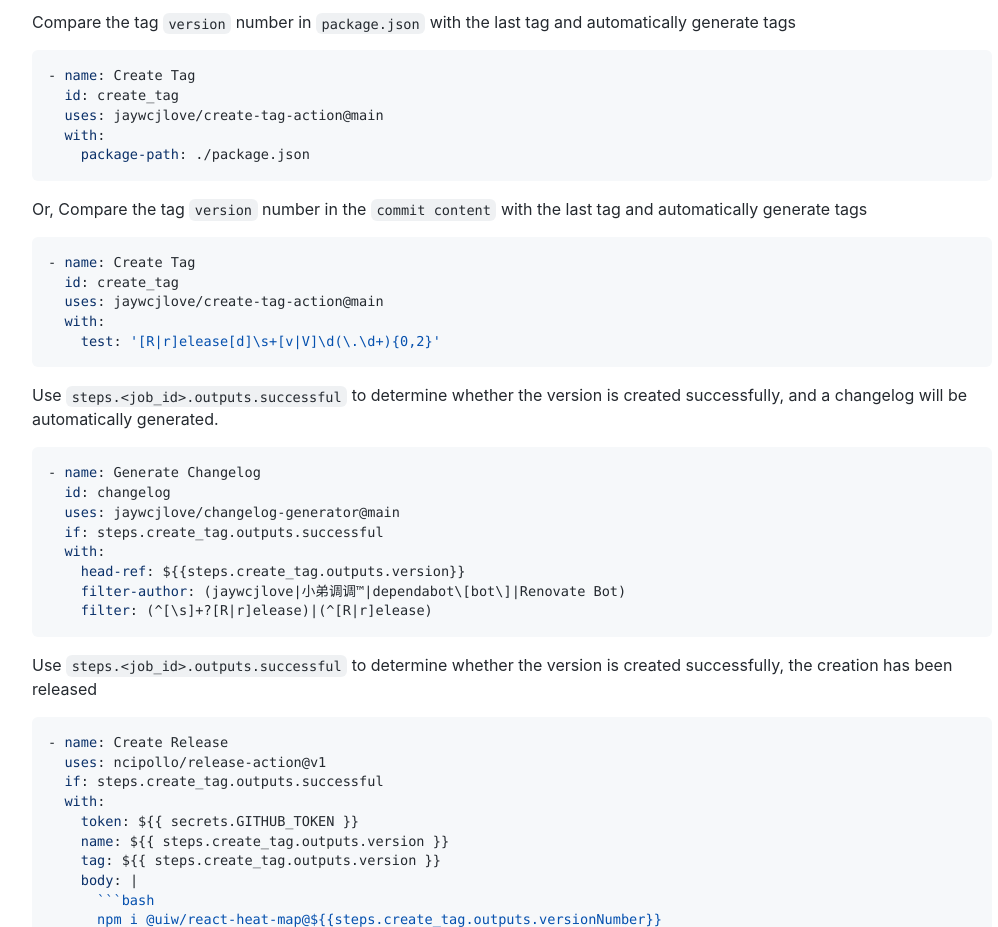
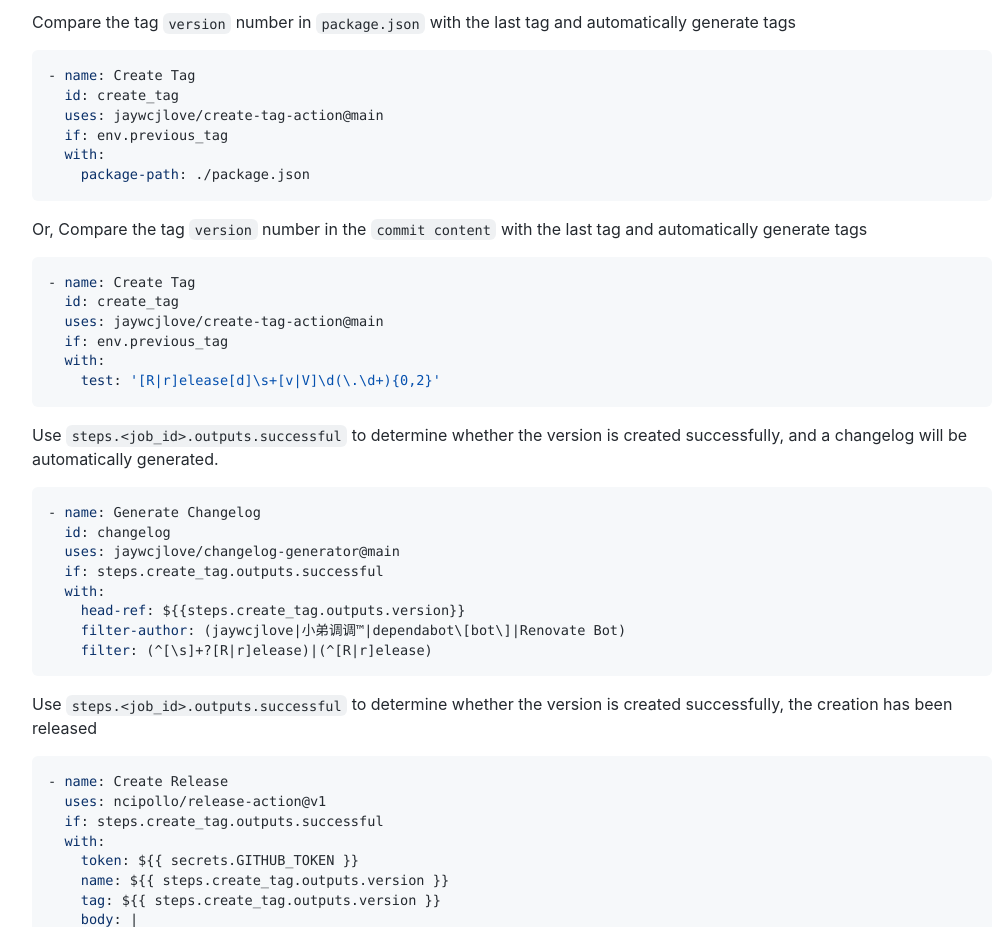
Before and after one commit to jaywcjlove/create-tag-action, a plain HTML site: page index.html in a window 1280 px wide. Shown: the part 1540-2467 px from the top of the page, without its empty margins (128-1126 px from the left). Drawn offline with Linux system fonts and the light colour scheme.

Commit message:
v1.3.15 doc: update README.md
https://github.com/jaywcjlove/changelog-generator/issues/100 1003acc7450cd455ada29314a9a44008c58c8811

```diff
--- a/index.html
+++ b/index.html
@@ -224,11 +224,13 @@ customElements.define('markdown-style', MarkdownStyle);</script><markdown-style
     <pre class="language-yml"><code class="language-yml code-highlight"><span class="code-line line-number" line="1"><span class="token punctuation">-</span> <span class="token key atrule">name</span><span class="token punctuation">:</span> Create Tag
 </span><span class="code-line line-number" line="2">  <span class="token key atrule">id</span><span class="token punctuation">:</span> create_tag
 </span><span class="code-line line-number" line="3">  <span class="token key atrule">uses</span><span class="token punctuation">:</span> jaywcjlove/create<span class="token punctuation">-</span>tag<span class="token punctuation">-</span>action@main
-</span><span class="code-line line-number" line="4">  <span class="token key atrule">with</span><span class="token punctuation">:</span>
-</span><span class="code-line line-number" line="5">    <span class="token key atrule">package-path</span><span class="token punctuation">:</span> ./package.json
+</span><span class="code-line line-number" line="4">  <span class="token key atrule">if</span><span class="token punctuation">:</span> env.previous_tag
+</span><span class="code-line line-number" line="5">  <span class="token key atrule">with</span><span class="token punctuation">:</span>
+</span><span class="code-line line-number" line="6">    <span class="token key atrule">package-path</span><span class="token punctuation">:</span> ./package.json
 </span></code><div onclick="copied(this)" data-code="- name: Create Tag
   id: create_tag
   uses: jaywcjlove/create-tag-action@main
+  if: env.previous_tag
   with:
     package-path: ./package.json
 " class="copied"><svg class="octicon-copy" aria-hidden="true" viewBox="0 0 16 16" fill="currentColor" height="12" width="12"><path fill-rule="evenodd" d="M0 6.75C0 5.784.784 5 1.75 5h1.5a.75.75 0 010 1.5h-1.5a.25.25 0 00-.25.25v7.5c0 .138.112.25.25.25h7.5a.25.25 0 00.25-.25v-1.5a.75.75 0 011.5 0v1.5A1.75 1.75 0 019.25 16h-7.5A1.75 1.75 0 010 14.25v-7.5z"></path><path fill-rule="evenodd" d="M5 1.75C5 .784 5.784 0 6.75 0h7.5C15.216 0 16 .784 16 1.75v7.5A1.75 1.75 0 0114.25 11h-7.5A1.75 1.75 0 015 9.25v-7.5zm1.75-.25a.25.25 0 00-.25.25v7.5c0 .138.112.25.25.25h7.5a.25.25 0 00.25-.25v-7.5a.25.25 0 00-.25-.25h-7.5z"></path></svg><svg class="octicon-check" aria-hidden="true" viewBox="0 0 16 16" fill="currentColor" height="12" width="12"><path fill-rule="evenodd" d="M13.78 4.22a.75.75 0 010 1.06l-7.25 7.25a.75.75 0 01-1.06 0L2.22 9.28a.75.75 0 011.06-1.06L6 10.94l6.72-6.72a.75.75 0 011.06 0z"></path></svg></div></pre>
@@ -236,11 +238,13 @@ customElements.define('markdown-style', MarkdownStyle);</script><markdown-style
     <pre class="language-yml"><code class="language-yml code-highlight"><span class="code-line line-number" line="1"><span class="token punctuation">-</span> <span class="token key atrule">name</span><span class="token punctuation">:</span> Create Tag
 </span><span class="code-line line-number" line="2">  <span class="token key atrule">id</span><span class="token punctuation">:</span> create_tag
 </span><span class="code-line line-number" line="3">  <span class="token key atrule">uses</span><span class="token punctuation">:</span> jaywcjlove/create<span class="token punctuation">-</span>tag<span class="token punctuation">-</span>action@main
-</span><span class="code-line line-number" line="4">  <span class="token key atrule">with</span><span class="token punctuation">:</span>
-</span><span class="code-line line-number" line="5">    <span class="token key atrule">test</span><span class="token punctuation">:</span> <span class="token string">'[R|r]elease[d]\s+[v|V]\d(\.\d+){0,2}'</span>
+</span><span class="code-line line-number" line="4">  <span class="token key atrule">if</span><span class="token punctuation">:</span> env.previous_tag
+</span><span class="code-line line-number" line="5">  <span class="token key atrule">with</span><span class="token punctuation">:</span>
+</span><span class="code-line line-number" line="6">    <span class="token key atrule">test</span><span class="token punctuation">:</span> <span class="token string">'[R|r]elease[d]\s+[v|V]\d(\.\d+){0,2}'</span>
 </span></code><div onclick="copied(this)" data-code="- name: Create Tag
   id: create_tag
   uses: jaywcjlove/create-tag-action@main
+  if: env.previous_tag
   with:
     test: &#x27;[R|r]elease[d]\s+[v|V]\d(\.\d+){0,2}&#x27;
 " class="copied"><svg class="octicon-copy" aria-hidden="true" viewBox="0 0 16 16" fill="currentColor" height="12" width="12"><path fill-rule="evenodd" d="M0 6.75C0 5.784.784 5 1.75 5h1.5a.75.75 0 010 1.5h-1.5a.25.25 0 00-.25.25v7.5c0 .138.112.25.25.25h7.5a.25.25 0 00.25-.25v-1.5a.75.75 0 011.5 0v1.5A1.75 1.75 0 019.25 16h-7.5A1.75 1.75 0 010 14.25v-7.5z"></path><path fill-rule="evenodd" d="M5 1.75C5 .784 5.784 0 6.75 0h7.5C15.216 0 16 .784 16 1.75v7.5A1.75 1.75 0 0114.25 11h-7.5A1.75 1.75 0 015 9.25v-7.5zm1.75-.25a.25.25 0 00-.25.25v7.5c0 .138.112.25.25.25h7.5a.25.25 0 00.25-.25v-7.5a.25.25 0 00-.25-.25h-7.5z"></path></svg><svg class="octicon-check" aria-hidden="true" viewBox="0 0 16 16" fill="currentColor" height="12" width="12"><path fill-rule="evenodd" d="M13.78 4.22a.75.75 0 010 1.06l-7.25 7.25a.75.75 0 01-1.06 0L2.22 9.28a.75.75 0 011.06-1.06L6 10.94l6.72-6.72a.75.75 0 011.06 0z"></path></svg></div></pre>
```
